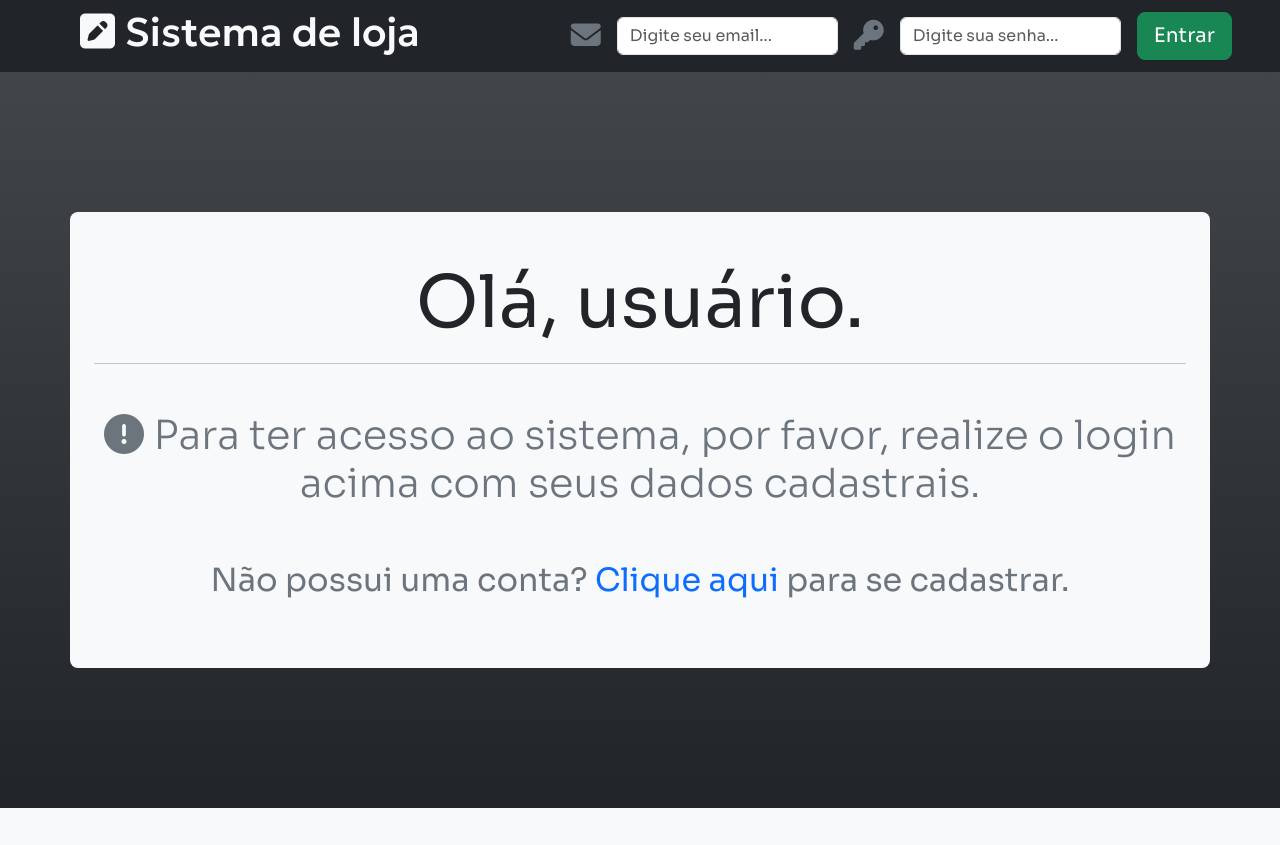
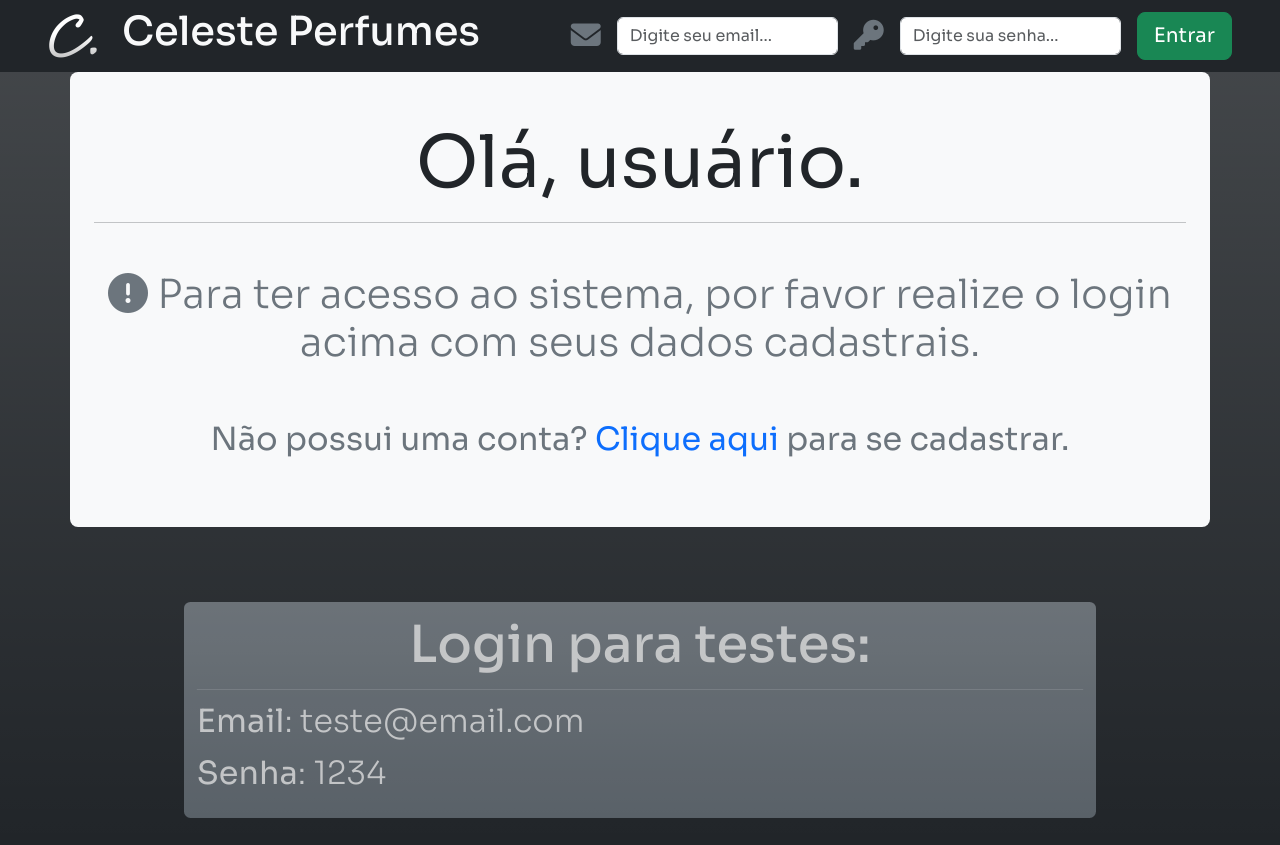
Before and after one commit to RecheEduardo/crud-showcase, a PHP site: page / in a window 1280 px wide. Before the commit the page ends 808 px from the top, so only its background shows below. Run offline with PHP 8.4, Linux system fonts and the light colour scheme; some libraries are stand-ins or nearby versions.

Commit message:
store-branding

```diff
--- a/index.php
+++ b/index.php
@@ -49,7 +49,7 @@
     <link href="https://fonts.googleapis.com/css2?family=Geologica:wght@100..900&family=Sora:wght@100..800&display=swap" rel="stylesheet">
     <link rel="stylesheet" href="https://cdnjs.cloudflare.com/ajax/libs/font-awesome/6.6.0/css/all.min.css" integrity="sha512-Kc323vGBEqzTmouAECnVceyQqyqdsSiqLQISBL29aUW4U/M7pSPA/gEUZQqv1cwx4OnYxTxve5UMg5GT6L4JJg==" crossorigin="anonymous" referrerpolicy="no-referrer" />
     <link rel="stylesheet" href="./pages/css/animations.css">
-    <link rel="shortcut icon" href="https://upload.wikimedia.org/wikipedia/commons/thumb/5/5b/Google_Forms_2020_Logo.svg/800px-Google_Forms_2020_Logo.svg.png" type="image/x-icon">
+    <link rel="shortcut icon" href="./images/LOGO_Pequena.png" type="image/x-icon">
     <style>
       body{
         font-family: 'Sora' !important;
@@ -59,6 +59,12 @@
       }
       .content-header{
         min-height: 8svh;
+      }.container h2{
+        font-size: 4rem;
+      }.brand-image{
+        max-width: 50px;
+      }.scale-medium{
+        transform: scale(0.8);
       }
     </style>
   </head>
@@ -68,8 +74,9 @@
       <div class="content-wrapper">
         <section class="content-header bg-dark">
           <div class="container-fluid py-2 px-5 d-flex justify-content-between align-items-center">
-            <div class="row text-center text-light">
-                <h1 style="font-family: 'Geologica';" class="fadeInDown mx-3"><i class="fa-solid fa-square-pen"></i> Sistema de loja</h1>
+            <div class="text-center text-light d-flex align-items-center gap-4">
+              <img src="./images/LOGO_Pequena.png" alt="Site Logo" class="brand-image">
+              <h1>Celeste Perfumes</h1>
             </div>
             <form method="POST">
                 <div class="form-group d-flex gap-3 fadeInDown align-items-center">
@@ -82,19 +89,27 @@
             </form>
           </div>
         </section>
-        <section class="content bg-gradient bg-dark d-flex justify-content-center align-items-center">
+        <section class="content bg-gradient bg-dark d-flex flex-column gap-5 justify-content-center align-items-center">
           <div class="container bg-light rounded-3 p-4 py-5 popIn">
             <h1 class="display-2 text-center"><b>Olá, usuário.</b></h1>
             <hr>
             <p class="display-6 my-5 text-secondary text-center">
               <i class="fa-solid fa-circle-exclamation"></i>
-              Para ter acesso ao sistema, por favor, realize o login acima com seus dados cadastrais.
+              Para ter acesso ao sistema, por favor realize o login acima com seus dados cadastrais.
             </p>
             <p class="text-secondary text-center" style="font-size: 2rem;">
               Não possui uma conta?
               <a href="./pages/CriarConta/registrar.php" class="text-primary text-decoration-none">Clique aqui</a>
               para se cadastrar.</p>
           </div>
+          <div class="container bg-gradient bg-secondary text-light rounded-3 p-3 opacity-75 scale-medium">
+            <h2 class="text-large text-center">Login para testes:</h2>
+            <hr>
+            <div class="d-flex flex-column">
+              <p class="display-6"><b>Email</b>: teste@email.com</p>
+              <p class="display-6"><b>Senha</b>: 1234</p>
+            </div>
+          </div>
         </section>
       </div>
     </div>
--- a/pages/Clientes/CriarCliente/criarCliente.php
+++ b/pages/Clientes/CriarCliente/criarCliente.php
@@ -6,14 +6,14 @@
     <title>Adicionar cliente</title>
     <link rel="stylesheet" href="https://cdnjs.cloudflare.com/ajax/libs/bootstrap/5.3.3/css/bootstrap.min.css" integrity="sha512-jnSuA4Ss2PkkikSOLtYs8BlYIeeIK1h99ty4YfvRPAlzr377vr3CXDb7sb7eEEBYjDtcYj+AjBH3FLv5uSJuXg==" crossorigin="anonymous" referrerpolicy="no-referrer" />
     <link rel="stylesheet" href="../../css/animations.css">
-    <link rel="shortcut icon" href="https://upload.wikimedia.org/wikipedia/commons/thumb/5/5b/Google_Forms_2020_Logo.svg/800px-Google_Forms_2020_Logo.svg.png" type="image/x-icon">
+    <link rel="shortcut icon" href="../../../images/LOGO_PEQUENA.png" type="image/x-icon">
 </head>
 <body>
     <div class="page-wrapper bg-red p-t-180 p-b-100 font-robo">
         <header>
             <style>
                 #intro {
-                    background-image: url(https://images.unsplash.com/photo-1613830224931-4f40c7f580e0?q=80&w=1887&auto=format&fit=crop&ixlib=rb-4.0.3&ixid=M3wxMjA3fDB8MHxwaG90by1wYWdlfHx8fGVufDB8fHx8fA%3D%3D);
+                    background-image: url("../../../images/image-homee.jpg") !important;
                     background-size: cover;
                     background-repeat: no-repeat;
                     background-attachment: fixed;
@@ -22,7 +22,7 @@
                 }
             </style>
             <div id="intro" class="bg-image shadow-2-strong ">
-                <div class="mask d-flex align-items-center h-100" style="background-color: rgba(0, 0, 0, 0.6)">
+                <div class="mask d-flex align-items-center h-100">
                     <div class="container fadeInUp">
                         <div class="row justify-content-center">
                             <div class="col-xl-5 col-md-8">
--- a/pages/Clientes/ListaClientes/listaClientes.php
+++ b/pages/Clientes/ListaClientes/listaClientes.php
@@ -35,7 +35,7 @@ $connection->close();
     <link href="https://fonts.googleapis.com/css2?family=Geologica:wght@100..900&family=Sora:wght@100..800&display=swap" rel="stylesheet">
     <link rel="stylesheet" href="https://cdnjs.cloudflare.com/ajax/libs/font-awesome/6.6.0/css/all.min.css" integrity="sha512-Kc323vGBEqzTmouAECnVceyQqyqdsSiqLQISBL29aUW4U/M7pSPA/gEUZQqv1cwx4OnYxTxve5UMg5GT6L4JJg==" crossorigin="anonymous" referrerpolicy="no-referrer" />
     <link rel="stylesheet" href="../../css/animations.css">
-    <link rel="shortcut icon" href="https://upload.wikimedia.org/wikipedia/commons/thumb/5/5b/Google_Forms_2020_Logo.svg/800px-Google_Forms_2020_Logo.svg.png" type="image/x-icon">
+    <link rel="shortcut icon" href="../../../images/LOGO_PEQUENA.png" type="image/x-icon">
     <style>
       body{
         font-family: 'Sora' !important;
--- a/pages/CriarConta/registrar.css
+++ b/pages/CriarConta/registrar.css
@@ -16,6 +16,10 @@ body {
   padding-top: 40px;
   padding-bottom: 40px;
   background-color: #f5f5f5;
+  background-image: url("../../images/image-homee.jpg") !important;
+  background-size: cover;
+  background-position: center;
+  background-repeat: no-repeat;
 }
 
 .form-signin {
--- a/pages/CriarConta/registrar.php
+++ b/pages/CriarConta/registrar.php
@@ -5,14 +5,14 @@
     <meta name="viewport" content="width=device-width, initial-scale=1, shrink-to-fit=no">
     <meta name="description" content="">
     <meta name="author" content="">
-    <link rel="shortcut icon" href="https://upload.wikimedia.org/wikipedia/commons/thumb/5/5b/Google_Forms_2020_Logo.svg/800px-Google_Forms_2020_Logo.svg.png" type="image/x-icon">
+    <link rel="shortcut icon" href="../../images/LOGO_PEQUENA.png" type="image/x-icon">
     <title>Criar conta</title>
     <link rel="stylesheet" href="../css/animations.css">
     <link rel="stylesheet" href="https://cdnjs.cloudflare.com/ajax/libs/bootstrap/5.3.3/css/bootstrap.min.css" integrity="sha512-jnSuA4Ss2PkkikSOLtYs8BlYIeeIK1h99ty4YfvRPAlzr377vr3CXDb7sb7eEEBYjDtcYj+AjBH3FLv5uSJuXg==" crossorigin="anonymous" referrerpolicy="no-referrer" />
     <link href="./registrar.css" rel="stylesheet">
   </head>
 
-  <body class="text-center bg-gradient bg-dark">
+  <body class="text-center bg-dark">
     <form class="form-signin bg-gradient bg-light px-5 py-4 rounded-2 fadeInUp" method="POST" action="./criarConta.php">
       <img class="mb-4" src="https://cdn0.iconfinder.com/data/icons/social-messaging-ui-color-shapes-3/3/15-512.png" alt="" width="72" height="72">
       <h1 class="h3 mb-3 font-weight-normal" style="font-size: 2.25rem;">Crie sua conta</h1>
--- a/pages/Pedidos/CriarPedido/criarPedido.php
+++ b/pages/Pedidos/CriarPedido/criarPedido.php
@@ -42,14 +42,14 @@ $connection->close();
     <title>Adicionar pedido</title>
     <link rel="stylesheet" href="https://cdnjs.cloudflare.com/ajax/libs/bootstrap/5.3.3/css/bootstrap.min.css" integrity="sha512-jnSuA4Ss2PkkikSOLtYs8BlYIeeIK1h99ty4YfvRPAlzr377vr3CXDb7sb7eEEBYjDtcYj+AjBH3FLv5uSJuXg==" crossorigin="anonymous" referrerpolicy="no-referrer" />
     <link rel="stylesheet" href="../../css/animations.css">
-    <link rel="shortcut icon" href="https://upload.wikimedia.org/wikipedia/commons/thumb/5/5b/Google_Forms_2020_Logo.svg/800px-Google_Forms_2020_Logo.svg.png" type="image/x-icon">
+    <link rel="shortcut icon" href="../../../images/LOGO_PEQUENA.png" type="image/x-icon">
 </head>
 <body>
     <div class="page-wrapper bg-red p-t-180 p-b-100 font-robo">
         <header>
             <style>
                 #intro {
-                    background-image: url(https://images.unsplash.com/photo-1613830224931-4f40c7f580e0?q=80&w=1887&auto=format&fit=crop&ixlib=rb-4.0.3&ixid=M3wxMjA3fDB8MHxwaG90by1wYWdlfHx8fGVufDB8fHx8fA%3D%3D);
+                    background-image: url("../../../images/image-homee.jpg") !important;
                     background-size: cover;
                     background-repeat: no-repeat;
                     background-attachment: fixed;
@@ -58,7 +58,7 @@ $connection->close();
                 }
             </style>
             <div id="intro" class="bg-image shadow-2-strong ">
-                <div class="mask d-flex align-items-center h-100" style="background-color: rgba(0, 0, 0, 0.6)">
+                <div class="mask d-flex align-items-center h-100">
                     <div class="container fadeInUp">
                         <div class="row justify-content-center">
                             <div class="col-xl-5 col-md-8">
--- a/pages/Pedidos/EditarPedido/editarPedido.php
+++ b/pages/Pedidos/EditarPedido/editarPedido.php
@@ -54,14 +54,14 @@ $connection->close();
     <title>Editar pedido</title>
     <link rel="stylesheet" href="https://cdnjs.cloudflare.com/ajax/libs/bootstrap/5.3.3/css/bootstrap.min.css" integrity="sha512-jnSuA4Ss2PkkikSOLtYs8BlYIeeIK1h99ty4YfvRPAlzr377vr3CXDb7sb7eEEBYjDtcYj+AjBH3FLv5uSJuXg==" crossorigin="anonymous" referrerpolicy="no-referrer" />
     <link rel="stylesheet" href="../../css/animations.css">
-    <link rel="shortcut icon" href="https://upload.wikimedia.org/wikipedia/commons/thumb/5/5b/Google_Forms_2020_Logo.svg/800px-Google_Forms_2020_Logo.svg.png" type="image/x-icon">
+    <link rel="shortcut icon" href="../../../images/LOGO_PEQUENA.png" type="image/x-icon">
 </head>
 <body>
     <div class="page-wrapper bg-red p-t-180 p-b-100 font-robo">
         <header>
             <style>
                 #intro {
-                    background-image: url(https://images.unsplash.com/photo-1613830224931-4f40c7f580e0?q=80&w=1887&auto=format&fit=crop&ixlib=rb-4.0.3&ixid=M3wxMjA3fDB8MHxwaG90by1wYWdlfHx8fGVufDB8fHx8fA%3D%3D);
+                    background-image: url("../../../images/image-homee.jpg") !important;
                     background-size: cover;
                     background-repeat: no-repeat;
                     background-attachment: fixed;
@@ -70,7 +70,7 @@ $connection->close();
                 }
             </style>
             <div id="intro" class="bg-image shadow-2-strong ">
-                <div class="mask d-flex align-items-center h-100" style="background-color: rgba(0, 0, 0, 0.6)">
+                <div class="mask d-flex align-items-center h-100">
                     <div class="container fadeInUp">
                         <div class="row justify-content-center">
                             <div class="col-xl-5 col-md-8">
--- a/pages/Pedidos/ListaPedidos/listaPedidos.php
+++ b/pages/Pedidos/ListaPedidos/listaPedidos.php
@@ -49,7 +49,7 @@ $connection->close();
     <link href="https://fonts.googleapis.com/css2?family=Geologica:wght@100..900&family=Sora:wght@100..800&display=swap" rel="stylesheet">
     <link rel="stylesheet" href="https://cdnjs.cloudflare.com/ajax/libs/font-awesome/6.6.0/css/all.min.css" integrity="sha512-Kc323vGBEqzTmouAECnVceyQqyqdsSiqLQISBL29aUW4U/M7pSPA/gEUZQqv1cwx4OnYxTxve5UMg5GT6L4JJg==" crossorigin="anonymous" referrerpolicy="no-referrer" />
     <link rel="stylesheet" href="../../css/animations.css">
-    <link rel="shortcut icon" href="https://upload.wikimedia.org/wikipedia/commons/thumb/5/5b/Google_Forms_2020_Logo.svg/800px-Google_Forms_2020_Logo.svg.png" type="image/x-icon">
+    <link rel="shortcut icon" href="../../../images/LOGO_PEQUENA.png" type="image/x-icon">
     <style>
       body{
         font-family: 'Sora' !important;
--- a/pages/Produtos/EditarProduto/editarProduto.php
+++ b/pages/Produtos/EditarProduto/editarProduto.php
@@ -6,7 +6,7 @@
     <title>Editar perfume</title>
     <link rel="stylesheet" href="https://cdnjs.cloudflare.com/ajax/libs/bootstrap/5.3.3/css/bootstrap.min.css" integrity="sha512-jnSuA4Ss2PkkikSOLtYs8BlYIeeIK1h99ty4YfvRPAlzr377vr3CXDb7sb7eEEBYjDtcYj+AjBH3FLv5uSJuXg==" crossorigin="anonymous" referrerpolicy="no-referrer" />
     <link rel="stylesheet" href="../../css/animations.css">
-    <link rel="shortcut icon" href="https://upload.wikimedia.org/wikipedia/commons/thumb/5/5b/Google_Forms_2020_Logo.svg/800px-Google_Forms_2020_Logo.svg.png" type="image/x-icon">
+    <link rel="shortcut icon" href="../../../images/LOGO_PEQUENA.png" type="image/x-icon">
 </head>
 
 <?php
@@ -37,14 +37,14 @@ $connection->close();
         <header>
             <style>
                 #intro {
-                    background-image: url(https://images.unsplash.com/photo-1613830224931-4f40c7f580e0?q=80&w=1887&auto=format&fit=crop&ixlib=rb-4.0.3&ixid=M3wxMjA3fDB8MHxwaG90by1wYWdlfHx8fGVufDB8fHx8fA%3D%3D);
+                    background-image: url("../../../images/image-homee.jpg") !important;
                     background-size: cover;
                     background-position: center;
                     height: 100svh;
                 }
             </style>
             <div id="intro" class="bg-image shadow-2-strong">
-                <div class="mask d-flex align-items-center h-100" style="background-color: rgba(0, 0, 0, 0.6)">
+                <div class="mask d-flex align-items-center h-100">
                     <div class="container popUp">
                         <div class="row justify-content-center">
                             <div class="col-xl-5 col-md-8">
--- a/pages/Produtos/ListaProdutos/expandirProduto.php
+++ b/pages/Produtos/ListaProdutos/expandirProduto.php
@@ -41,7 +41,7 @@
     <link rel="stylesheet" href="../../css/animations.css" />
     <link
       rel="shortcut icon"
-      href="https://upload.wikimedia.org/wikipedia/commons/thumb/5/5b/Google_Forms_2020_Logo.svg/800px-Google_Forms_2020_Logo.svg.png"
+      href="../../../images/LOGO_PEQUENA.png"
       type="image/x-icon"
     />
     <style>
--- a/pages/Produtos/ListaProdutos/listaProdutos.php
+++ b/pages/Produtos/ListaProdutos/listaProdutos.php
@@ -35,7 +35,7 @@ $connection->close();
     <link href="https://fonts.googleapis.com/css2?family=Geologica:wght@100..900&family=Sora:wght@100..800&display=swap" rel="stylesheet">
     <link rel="stylesheet" href="https://cdnjs.cloudflare.com/ajax/libs/font-awesome/6.6.0/css/all.min.css" integrity="sha512-Kc323vGBEqzTmouAECnVceyQqyqdsSiqLQISBL29aUW4U/M7pSPA/gEUZQqv1cwx4OnYxTxve5UMg5GT6L4JJg==" crossorigin="anonymous" referrerpolicy="no-referrer" />
     <link rel="stylesheet" href="../../css/animations.css">
-    <link rel="shortcut icon" href="https://upload.wikimedia.org/wikipedia/commons/thumb/5/5b/Google_Forms_2020_Logo.svg/800px-Google_Forms_2020_Logo.svg.png" type="image/x-icon">
+    <link rel="shortcut icon" href="../../../images/LOGO_PEQUENA.png" type="image/x-icon">
     <style>
       body{
         font-family: 'Sora' !important;
```
Also changed, not shown: pages/Clientes/EditarCliente/editarCliente.php (+5 -3 lines), pages/Login/telaDeletar.php (deleted, +0 -19 lines), pages/PaginaInicial/inicio.php (+6 -3 lines), pages/Produtos/CriarProduto/criarProduto.php (+12 -13 lines), images/LOGO_GRANDE.png (added), images/LOGO_PEQUENA.png (added), images/image-homee.jpg (added).
